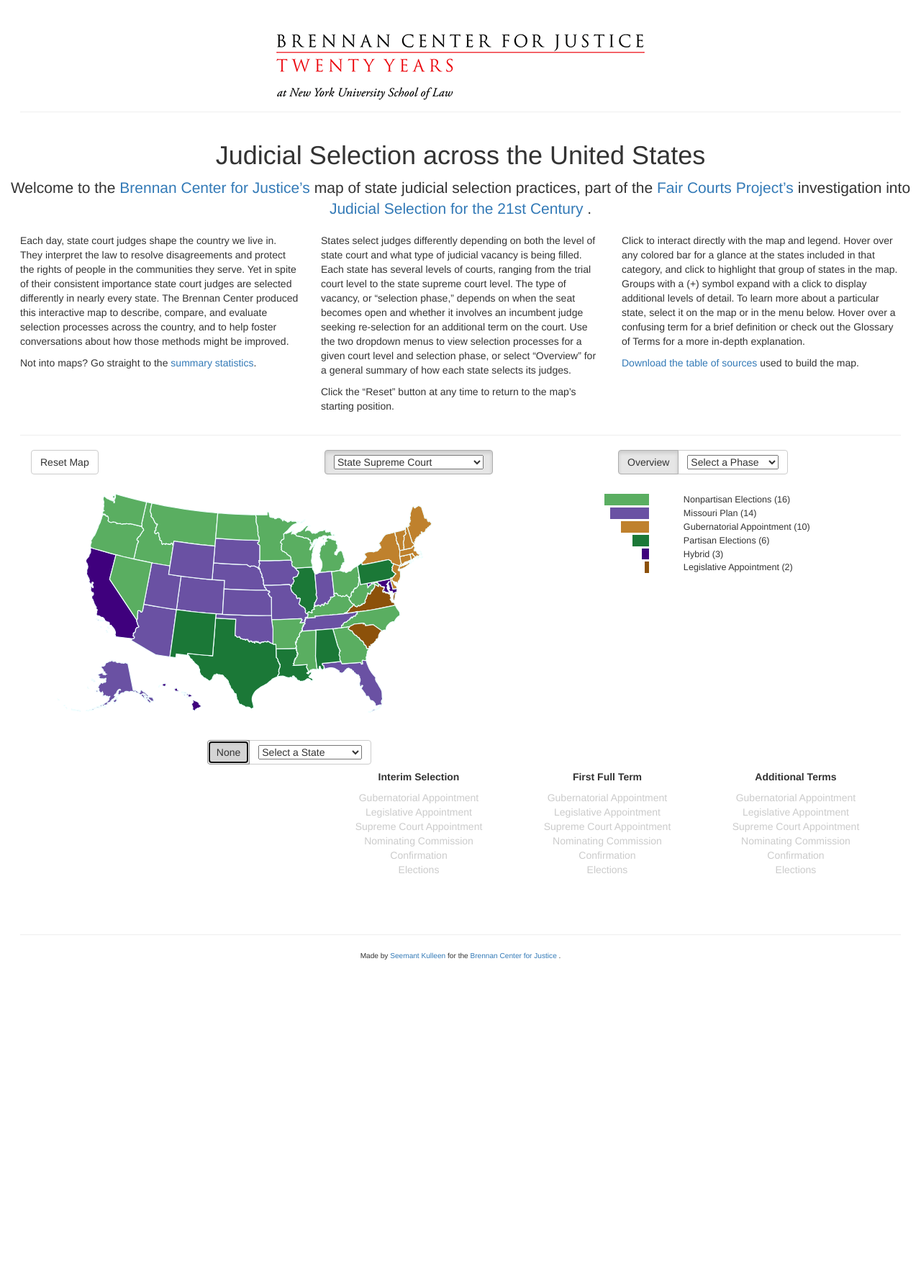
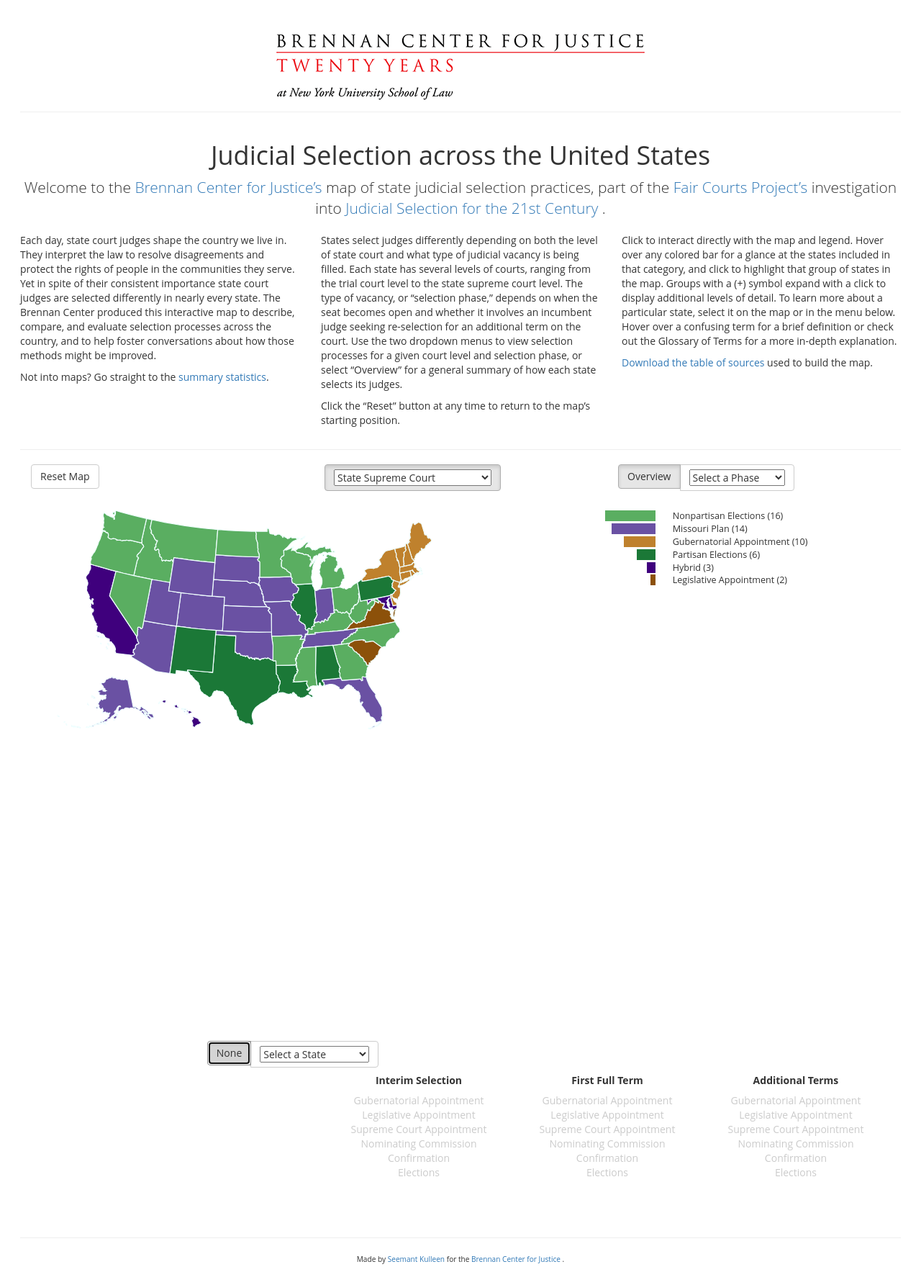
Before and after one commit to BrennanCenter/brennancenter.github.io, a Jekyll site: the page built from index.md, in a window 1280 px wide. Shown: the whole page at 72% size. Built offline with Jekyll 4.4.1, drawn with Linux system fonts in a browser that asks for light colours; nearby versions of some CDN libraries; library files that are not in the unit come from our copies; before the commit the page ends 1346 px from its top, so only the background shows below that.

Commit message:
Remove superfluous bootstrap include

```diff
--- a/_layouts/default.html
+++ b/_layouts/default.html
@@ -12,7 +12,6 @@
         type="image/vnd.microsoft.icon"/>
 
     {% include shims.html %}
-    <link href="css/bootstrap.min.css" rel="stylesheet" type="text/css">
     <style>
       {% include critical_styles.css %}
     </style>
```
